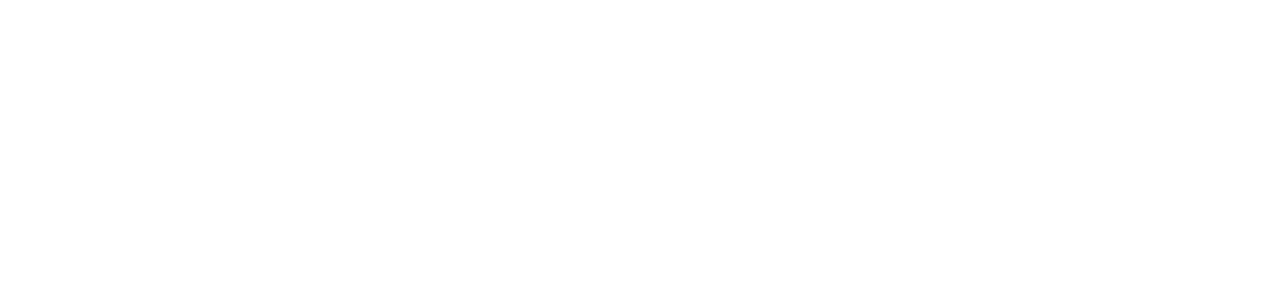
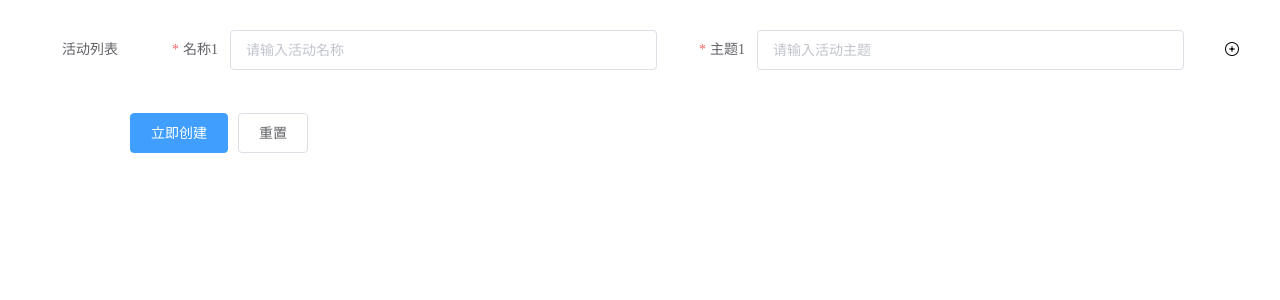
Before and after one commit to wubowen2018/ele-components, a Vue app: page /test in a window 1280 px wide. Shown: the top 300 px of the page. Built offline with nearby package versions, Linux system fonts and the light colour scheme.

Commit message:
多个表单 循环校验

```diff
--- a/src/components/goDuch/GoDuch.vue
+++ b/src/components/goDuch/GoDuch.vue
@@ -1,7 +1,7 @@
 <template>
   <div>
     <el-form v-model="memberForm" :rules="rules">
-        <el-row :gutter="18" v-for="(item,index) in memberForm" :key="item.id">
+        <el-row :gutter="18" v-for="(item,index) in memberForm.memList" :key="item.id">
           <el-col :span="8">
             <el-form-item prop="name">
               <el-input placeholder="好友姓名" v-model="item.name" clearable>
@@ -79,19 +79,29 @@
           { validator: checkMoney, trigger: 'blur' }
         ]
       },
-      memberForm: [] ,
+      memberForm: {
+        memList: [
+          {
+            name: '',
+            money: '',
+            id: 0
+          },
+          {
+            name: '',
+            money: '',
+            id: 1
+
+          }
+        ]
+      },
       disabled: true,
       undisabled: false
     };
   },
   props: {
-    memForm: {
-      type: Array,
-      required: true
-    }
 
   },
-  mounted() {
+  created() {
     this.memberForm = this.memForm
     // console.log(this.memberForm);
   },
--- a/src/router/index.js
+++ b/src/router/index.js
@@ -26,6 +26,11 @@
     component: () => import('../views/axios.vue')
   },
   {
+    path: '/test',
+    name: 'test',
+    component: () => import('../views/Test.vue')
+  },
+  {
     path: '/goduch',
     name: 'Goduch',
     component: () => import('../views/GoDuchPage.vue')
--- a/src/views/GoDuchPage.vue
+++ b/src/views/GoDuchPage.vue
@@ -2,7 +2,6 @@
   <div class="wraper">
     <h2>AA计算器</h2>
     <go-duch
-      :memForm="memForm"
       class="content">
 
     </go-duch>
@@ -13,19 +12,7 @@
 export default {
   data () {
     return {
-      memForm:[
-        {
-          name: '',
-          money: '',
-          id: 0
-        },
-        {
-          name: '',
-          money: '',
-          id: 1
 
-        }
-      ]
     }
   },
 
--- a/src/views/Home.vue
+++ b/src/views/Home.vue
@@ -1,10 +1,11 @@
 <template>
     <div class="homeDiv">
-        <el-button type='primary' @click="goTo('/backTopOne')">去往页面1</el-button>
-        <el-button type='primary' @click="goTo('/login')">登录</el-button>
-        <el-button type='primary' @click="goTo('/puzzle')">拼图</el-button>
-        <el-button type='primary' @click="goTo('/axios')">axios</el-button>
-        <el-button type='primary' @click="goTo('/goduch')">AA计算器</el-button>
+        <el-button type='primary' class="btnItem" @click="goTo('/backTopOne')">去往页面1</el-button>
+        <el-button type='primary' class="btnItem" @click="goTo('/login')">登录</el-button>
+        <el-button type='primary' class="btnItem" @click="goTo('/puzzle')">拼图</el-button>
+        <el-button type='primary' class="btnItem" @click="goTo('/axios')">axios</el-button>
+        <el-button type='primary' class="btnItem" @click="goTo('/goduch')">AA计算器</el-button>
+        <el-button type='primary' class="btnItem" @click="goTo('/test')">TEST</el-button>
     </div>
 </template>
 
@@ -29,4 +30,7 @@
         margin-top: 30px;
         margin-left: 30px;
     }
+    .btnItem{
+        margin-bottom: 30px;
+    }
 </style>
--- /dev/null
+++ b/src/views/Test.vue
@@ -0,0 +1,76 @@
+<template>
+    <div class="wraper">
+        <el-form :model="form" ref="ruleForm" label-width="100px">
+            <el-form-item label="活动列表">
+                <el-row v-for="(item, index) in form.activities" :key="index" style="margin-bottom: 20px;">
+                    <el-col :span="11">
+                        <el-form-item :label="`名称${index + 1}`" :prop="`activities.${index}.name`" :rules="rules.name">
+                            <el-input v-model="item.name" placeholder="请输入活动名称"></el-input>
+                        </el-form-item>
+                    </el-col>
+                    <el-col :span="11">
+                        <el-form-item :label="`主题${index + 1}`" :prop="`activities.${index}.content`" :rules="rules.content">
+                            <el-input v-model="item.content" placeholder="请输入活动主题"></el-input>
+                        </el-form-item>
+                    </el-col>
+                    <el-col :span="2" style="text-align:center; font-size: 16px" >
+                        <i class="el-icon-circle-plus-outline" @click="addItem" v-if="index === 0"></i>
+                        <i class="el-icon-remove-outline" @click="removeItem(index)" v-else></i>
+                    </el-col>
+                </el-row>
+            </el-form-item>
+
+            <el-form-item>
+                <el-button type="primary" @click="submitForm('ruleForm')">立即创建</el-button>
+                <el-button @click="resetForm('ruleForm')">重置</el-button>
+            </el-form-item>
+        </el-form>
+    </div>
+</template>
+
+
+<script>
+    export default {
+    data () {
+        return {
+            form: {
+                activities: [{
+                    name: '',
+                    content: ''
+                }]
+            },
+            rules: {
+                principal: [{ required: true, message: '请输入负责人', trigger: 'blur' }],
+                name: [{ required: true, message: '请输入活动名称', trigger: 'blur' }],
+                content: [{ required: true, message: '请输入活动主题', trigger: 'blur' }]
+            }
+        }
+    },
+    methods: {
+        submitForm (formName) {
+        this.$refs[formName].validate((valid) => {
+            if (!valid) return console.log('未通过校验')
+        })
+        },
+        addItem () {
+        this.form.activities.push({
+            name: '',
+            content: ''
+        })
+        },
+        removeItem (index) {
+        this.form.activities.splice(index, 1)
+        },
+        resetForm (formName) {
+        this.$refs[formName].resetFields()
+        }
+    }
+}
+</script>
+
+<style lang="less" scoped>
+    .wraper{
+        margin-left: 30px;
+        margin-top: 30px;
+    }
+</style>
```
